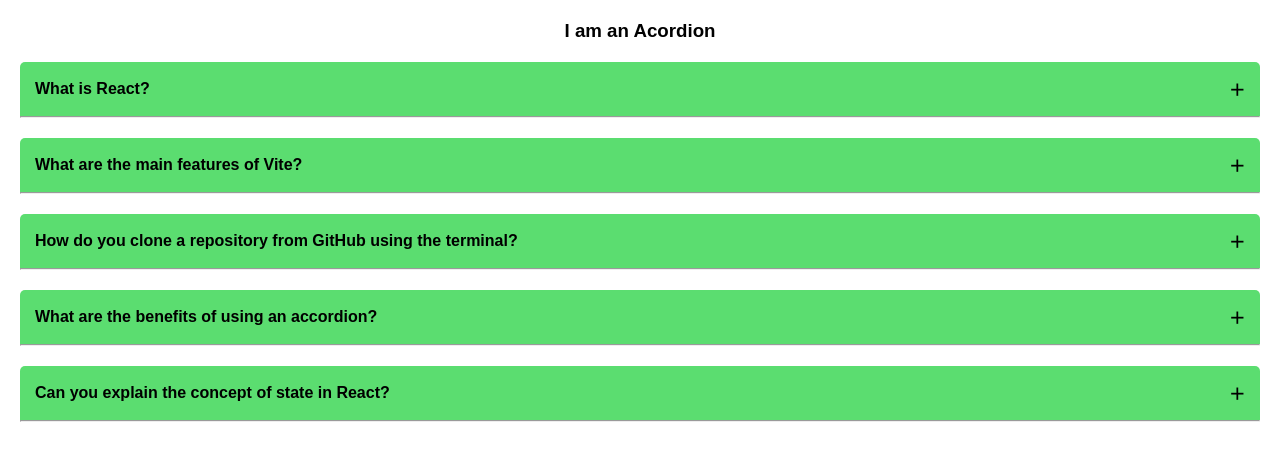
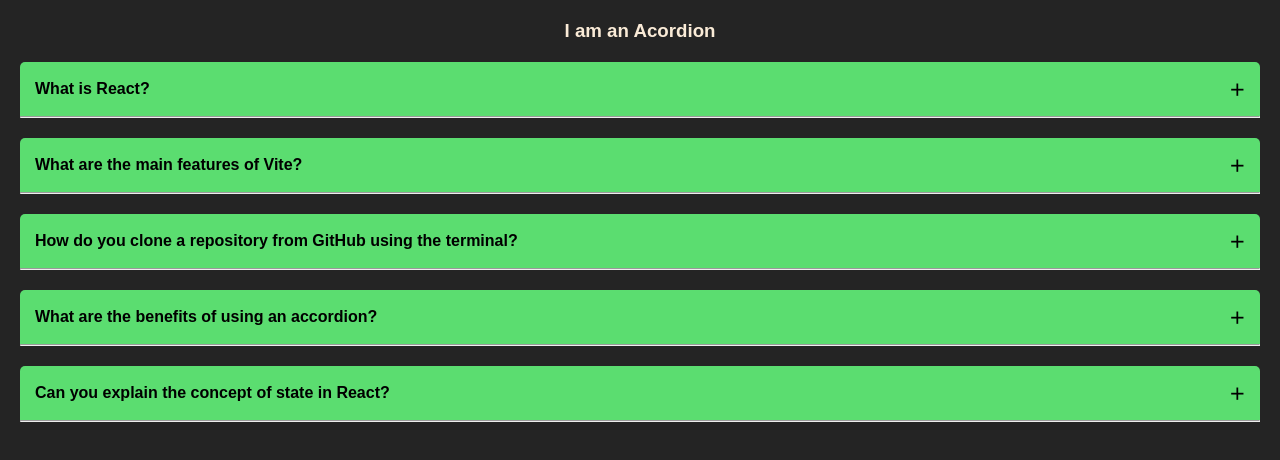
Before and after one commit to KenKambi/25reactprojects, a React (Vite) app in the folder 25reactprojects/: page / in a window 1280 px wide. Shown: the top 460 px of the page. Built offline with nearby package versions, Linux system fonts and the light colour scheme.

Commit message:
acordion css updates

```diff
--- a/25reactprojects/components/acordion/style.css
+++ b/25reactprojects/components/acordion/style.css
@@ -1,11 +1,14 @@
 body {
   margin: 0;
   font-family: Arial, Helvetica, sans-serif;
+  background-color: #242424;
+
 }
 
 h3{
     margin: 20px;
     text-align: center;
+    color: antiquewhite;
 }
 .main-section {
   margin: 20px;
```
